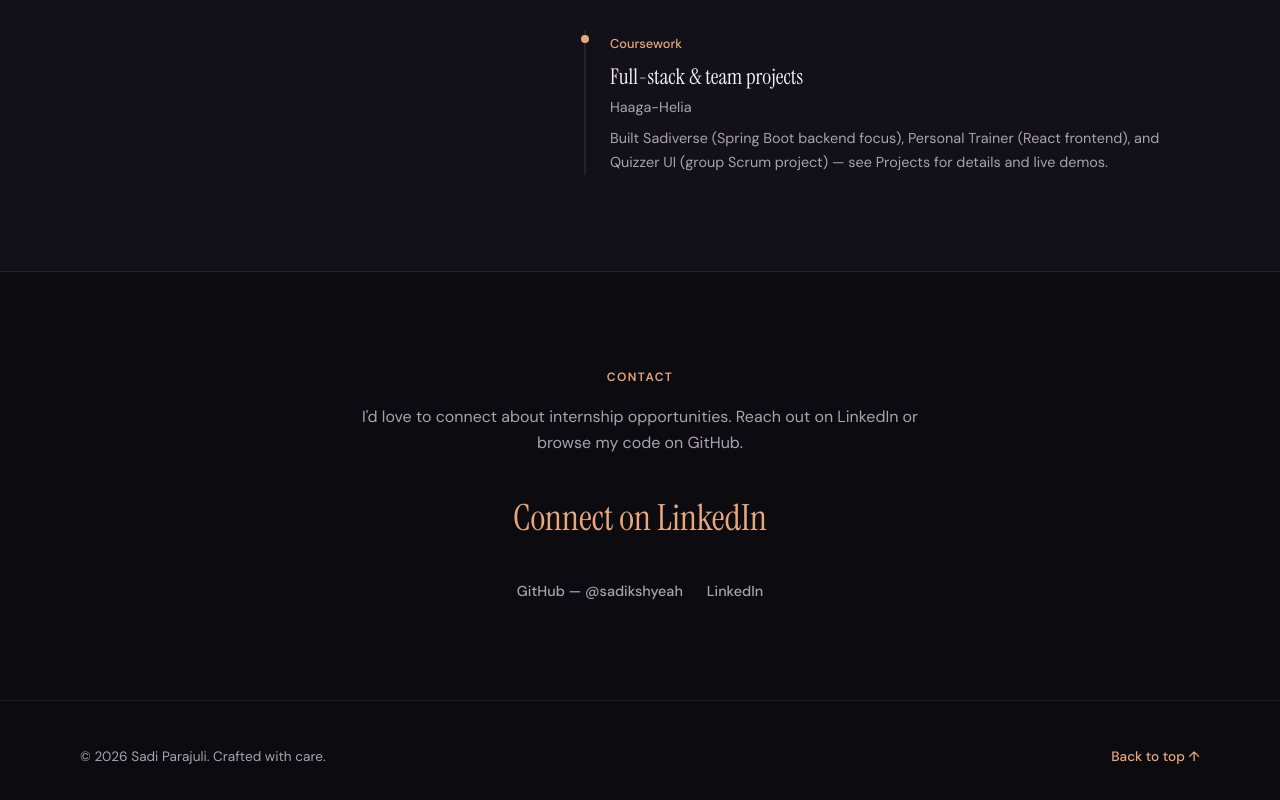
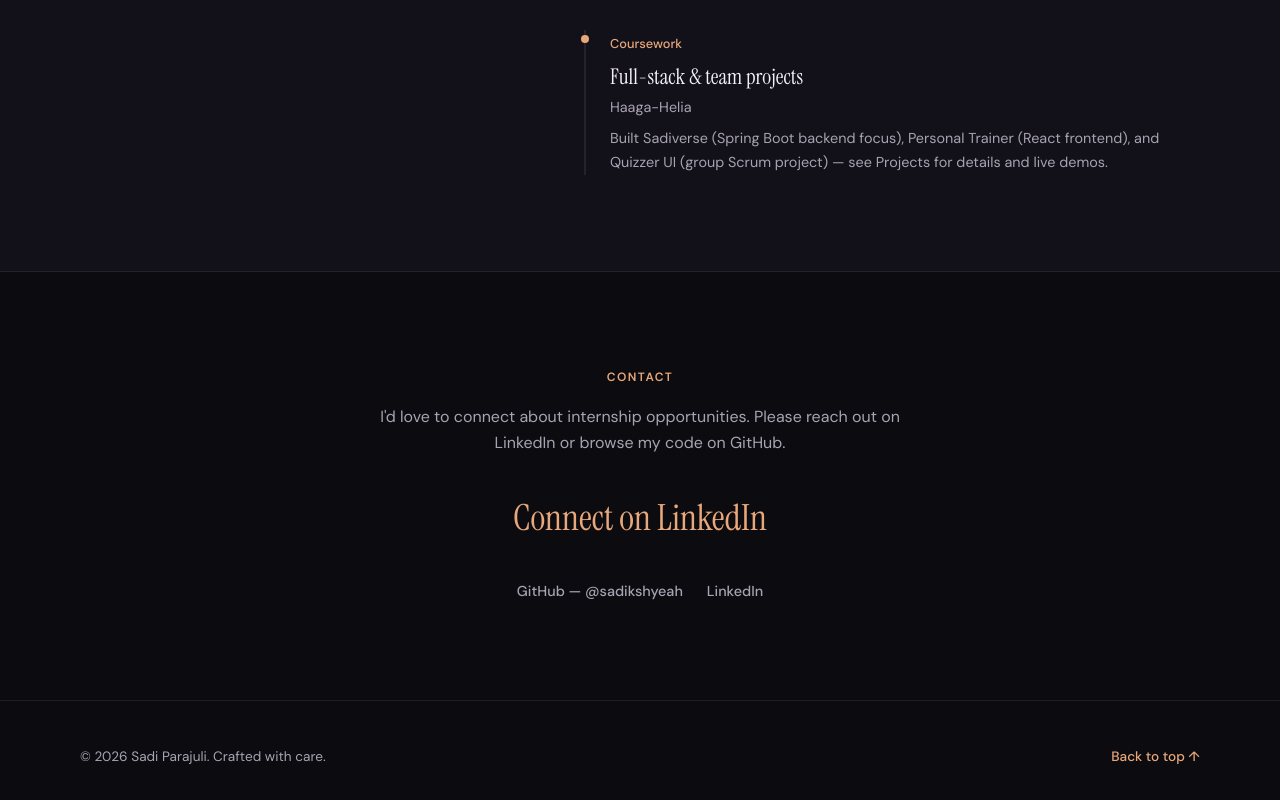
Before and after one commit to sadikshyeah/Sadi_portfolio, a React (Vite) app: page / in a window 1280 px wide. Shown: the part 3024-3824 px from the top of the page. Built offline with nearby package versions, Linux system fonts and the light colour scheme.

Commit message:
Update contact text

```diff
--- a/src/components/Contact.tsx
+++ b/src/components/Contact.tsx
@@ -10,7 +10,7 @@ export function Contact() {
         </h2>
         <p className="contact__text">
           I&apos;d love to connect about internship opportunities.
-           Reach out on LinkedIn or browse my code on GitHub.
+           Please reach out on LinkedIn or browse my code on GitHub.
         </p>
         <a
           href={portfolio.social.linkedin}
```
